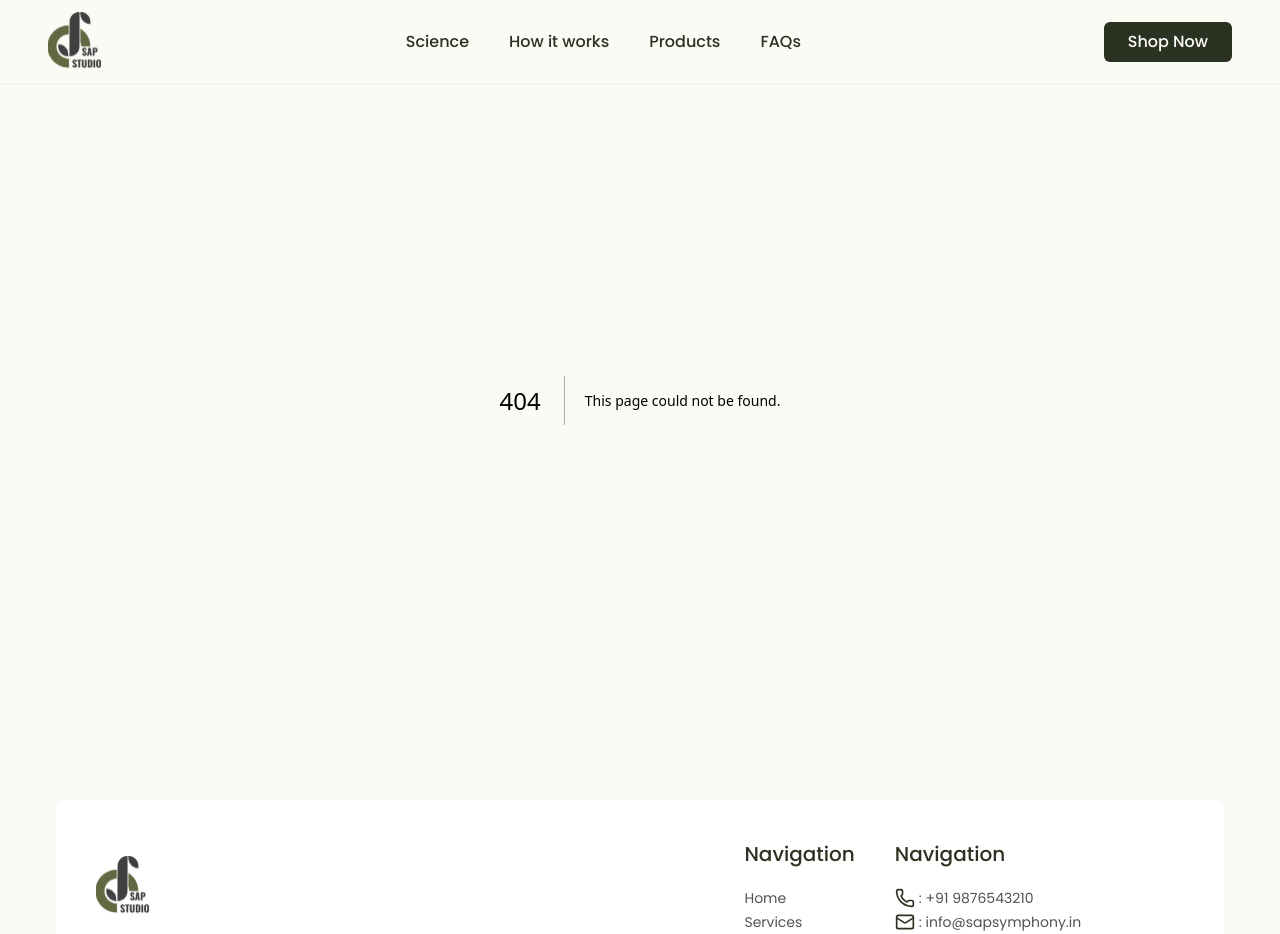
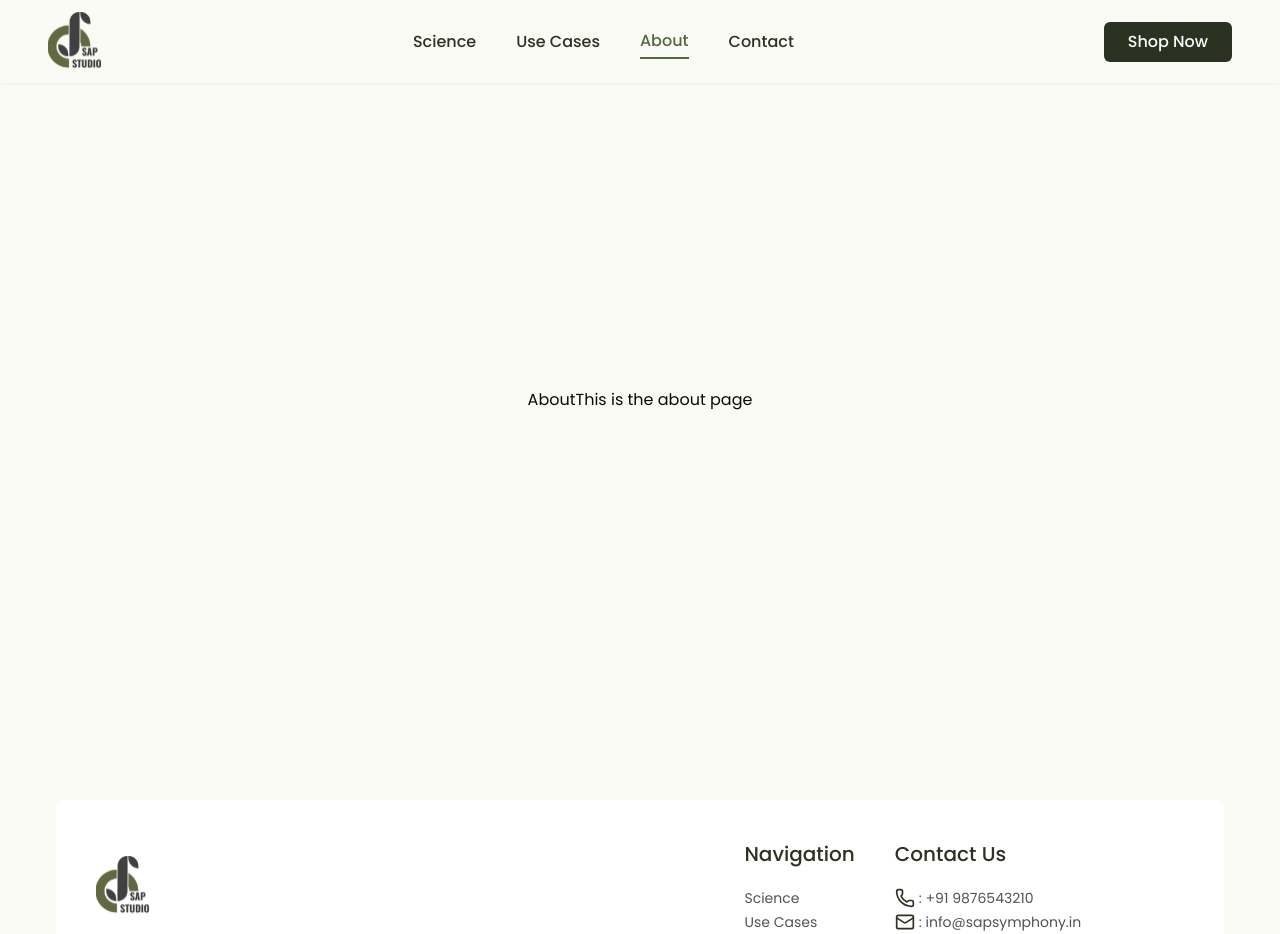
Before and after one commit to exionstech/sap-studio-frontend, a Next.js app: page /about in a window 1280 px wide. Before the commit this address had no page. Shown: the top 934 px of the page. Built offline with nearby package versions, Linux system fonts and the light colour scheme.

Commit message:
add About and Contact pages with layouts; update navigation links in Footer and NavItems; enhance FaqSection with an ID; improve VideoSwiper button styles

```diff
--- a/src/app/(landing)/page.tsx
+++ b/src/app/(landing)/page.tsx
@@ -9,7 +9,6 @@ import Technologies from "./_components/technologies";
 import { Testimonials } from "@/components/shared/testimonials";
 import FaqSection from "@/components/shared/faq";
 import ExperienceNow from "./_components/expereience";
-import ContactUs from "./_components/contact-us";
 
 const LandingPage = () => {
   return (
@@ -23,7 +22,6 @@ const LandingPage = () => {
       <Testimonials/>
       <FaqSection/>
       <ExperienceNow/>
-      <ContactUs/>
     </MaxWrapper>
   );
 };
--- /dev/null
+++ b/src/app/(routes)/about/layout.tsx
@@ -0,0 +1,15 @@
+interface AboutUsLayoutProps {
+        children: React.ReactNode;
+}
+
+const AboutUsLayout = (
+        { children }: AboutUsLayoutProps
+) => {
+  return (
+    <div className="w-full min-h-screen scroll-smooth">
+      {children}
+    </div>
+  )
+}
+
+export default AboutUsLayout
--- /dev/null
+++ b/src/app/(routes)/about/page.tsx
@@ -0,0 +1,14 @@
+import { MaxWrapper } from '@/components/shared/max-wrapper'
+
+const AboutPage = () => {
+  return (
+    <MaxWrapper>
+      <div className="min-h-screen flex items-center justify-center">
+      <h1>About</h1>
+      <p>This is the about page</p>
+      </div>
+    </MaxWrapper>
+  )
+}
+
+export default AboutPage
--- /dev/null
+++ b/src/app/(routes)/contact/layout.tsx
@@ -0,0 +1,15 @@
+interface ContactUsLayoutProps {
+        children: React.ReactNode;
+}
+
+const ContactUsLayout = (
+        { children }: ContactUsLayoutProps
+) => {
+  return (
+    <div className="w-full min-h-screen scroll-smooth">
+      {children}
+    </div>
+  )
+}
+
+export default ContactUsLayout
--- /dev/null
+++ b/src/app/(routes)/contact/page.tsx
@@ -0,0 +1,15 @@
+import ContactUs from '@/app/(landing)/_components/contact-us'
+import ExperienceNow from '@/app/(landing)/_components/expereience'
+import { MaxWrapper } from '@/components/shared/max-wrapper'
+import React from 'react'
+
+const ContactPage = () => {
+  return (
+    <MaxWrapper className='flex flex-col gap-14 mb-12 mt-[7rem]'>
+      <ContactUs/>
+      <ExperienceNow/>
+    </MaxWrapper>
+  )
+}
+
+export default ContactPage
--- /dev/null
+++ b/src/app/(routes)/use-cases/layout.tsx
@@ -0,0 +1,15 @@
+interface UseCaseLayoutProps {
+        children: React.ReactNode;
+}
+
+const UseCaseLayout = (
+        { children }: UseCaseLayoutProps
+) => {
+  return (
+    <div className="w-full min-h-screen scroll-smooth">
+      {children}
+    </div>
+  )
+}
+
+export default UseCaseLayout
--- /dev/null
+++ b/src/app/(routes)/use-cases/page.tsx
@@ -0,0 +1,15 @@
+import { MaxWrapper } from '@/components/shared/max-wrapper'
+import React from 'react'
+
+const UseCasesPage = () => {
+  return (
+    <MaxWrapper>
+      <div className="min-h-screen flex items-center justify-center">
+      <h1>Use Cases</h1>
+      <p>This is the use cases page</p>
+      </div>
+    </MaxWrapper>
+  )
+}
+
+export default UseCasesPage
--- a/src/components/shared/faq.tsx
+++ b/src/components/shared/faq.tsx
@@ -34,6 +34,7 @@ const accordionItems = [
 const FaqSection = ({ className }: FaqSectionProps) => {
   return (
     <section
+    id="faq"
       className={cn(
         "w-full max-w-screen-2xl px-5 md:px-14 mx-auto flex flex-col gap-10 items-center",
         className
--- a/src/components/shared/footer.tsx
+++ b/src/components/shared/footer.tsx
@@ -14,20 +14,20 @@ import Link from "next/link";
 
 const navigation = [
   {
-    name: "Home",
-    href: "/",
+    name: "Science",
+    link: "/",
   },
   {
-    name: "Services",
-    href: "/services",
+    name: "Use Cases",
+    link: "/use-cases",
   },
   {
-    name: "About Us",
-    href: "/about-us",
+    name: "About",
+    link: "/about",
   },
   {
-    name: "Our Approach",
-    href: "/our-approach",
+    name: "Contact",
+    link: "/contact",
   },
 ];
 
@@ -61,17 +61,17 @@ const Footer = () => {
         </div>
         <div className="w-full md:w-[50%] flex flex-col md:flex-row gap-10 justify-end">
           <div className="flex flex-col gap-5">
-            <h1 className="text-xl text-green4 font-medium">Navigation</h1>
+            <h1 className="text-xl text-green4 font-medium select-none pointer-events-none">Navigation</h1>
             <div className="flex flex-col gap-1">
               {navigation.map((item, index) => (
-                <Link key={index} href={item.href} className="text-gray1 text-sm">
+                <Link key={index} href={item.link} className="text-gray1 text-sm">
                   {item.name}
                 </Link>
               ))}
             </div>
           </div>
           <div className="flex flex-col gap-5">
-            <h1 className="text-xl text-green4 font-medium">Navigation</h1>
+            <h1 className="text-xl text-green4 font-medium select-none pointer-events-none">Contact Us</h1>
             <div className="flex flex-col gap-1">
               <div className="flex gap-1 items-center">
                 <Phone className="text-green4 w-5 h-5" />
--- a/src/components/shared/nav-items.tsx
+++ b/src/components/shared/nav-items.tsx
@@ -9,16 +9,16 @@ const navItems = [
     link: "/",
   },
   {
-    name: "How it works",
-    link: "/works",
+    name: "Use Cases",
+    link: "/use-cases",
   },
   {
-    name: "Products",
-    link: "/products",
+    name: "About",
+    link: "/about",
   },
   {
-    name: "FAQs",
-    link: "#faqs",
+    name: "Contact",
+    link: "/contact",
   },
 ];
 
--- a/src/components/shared/video-swiper.tsx
+++ b/src/components/shared/video-swiper.tsx
@@ -137,13 +137,13 @@ const VideoSwiper = ({ videos, className }: VideoSwiperProps) => {
       {/* Navigation Buttons */}
       <button
         onClick={prevSlide}
-        className="absolute left-2 md:left-4 top-1/2 -translate-y-1/2 h-8 w-8 md:w-10 md:h-10 rounded-full bg-white/90 flex items-center justify-center shadow-lg transform transition-transform hover:scale-110 opacity-70 hover:opacity-100 z-10"
+        className="absolute left-2 md:left-4 top-1/2 -translate-y-1/2 h-8 w-8 md:w-10 md:h-10 rounded-full bg-white/90 flex items-center justify-center shadow-lg transform transition-transform hover:scale-110 opacity-70 hover:opacity-100"
       >
         <ChevronLeft className="w-6 h-6 text-green4" />
       </button>
       <button
         onClick={nextSlide}
-        className="absolute right-2 md:right-4 top-1/2 -translate-y-1/2 h-8 w-8 md:w-10 md:h-10 rounded-full bg-white/90 flex items-center justify-center shadow-lg transform transition-transform hover:scale-110 opacity-70 hover:opacity-100 z-10"
+        className="absolute right-2 md:right-4 top-1/2 -translate-y-1/2 h-8 w-8 md:w-10 md:h-10 rounded-full bg-white/90 flex items-center justify-center shadow-lg transform transition-transform hover:scale-110 opacity-70 hover:opacity-100"
       >
         <ChevronRight className="w-6 h-6 text-green4" />
       </button>
```
